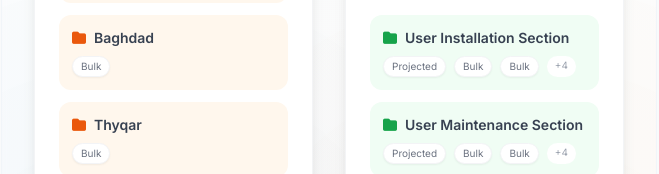
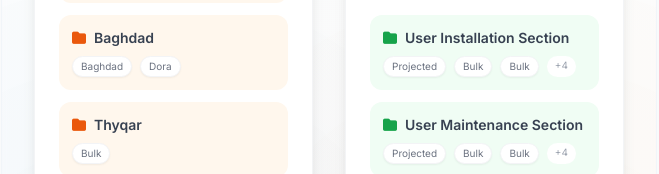
Before and after one commit to bekolo12/sustem-database, a React (Vite) app: page / in a window 1280 px wide. Shown: the part 1381-1555 px from the top of the page, without its empty margins (599-1258 px from the left). Built offline with nearby package versions, Linux system fonts and the light colour scheme.

Commit message:
feat(constants): Update Baghdad region labels
Adds new labels for the Baghdad region to include a link to the Baghdad Fiber application, a specific link for Dora bulk data, and a placeholder for GZL bulk data. Also updates the icon mapping for these new labels.

```diff
--- a/constants.ts
+++ b/constants.ts
@@ -62,7 +62,9 @@ export const COMPANY_DATA: CompanyData = {
                   labels: [
                     { name: "Database", hyperlinked: false, url: null },
                     { name: "Projected Dashboard", hyperlinked: false, url: null },
-                    { name: "Bulk Data", hyperlinked: true, url: "https://docs.google.com/spreadsheets/d/1_xOaw7WKmKNzLAXZFbksucVaUELiVpI54ELV8cDyLDU/edit?usp=sharing" },
+                    { name: "Baghdad Application Fiber", hyperlinked: true, url: "https://baghdad-fiber.vercel.app/" },
+                    { name: "Dora Bulk Data", hyperlinked: true, url: "https://docs.google.com/spreadsheets/d/1daRpzz7JYAxAJtu2Uhm1uihmH8-H8zl1_tNz3gD14jw/edit?usp=sharing" },
+                    { name: "Gzl Bulk Data", hyperlinked: false, url: null },
                     { name: "Real Live Data", hyperlinked: false, url: null }
                   ]
                 },
@@ -343,6 +345,9 @@ export const LABEL_ICONS: Record<string, string> = {
   'Bulk Data': 'fa-layer-group',
   'Bulk Data 2025': 'fa-layer-group',
   'Bulk Data 2026': 'fa-layer-group',
+  'Dora Bulk Data': 'fa-layer-group',
+  'Gzl Bulk Data': 'fa-layer-group',
+  'Baghdad Application Fiber': 'fa-rocket',
   'Micro Database': 'fa-cube',
   'Micro Database (Temp)': 'fa-cube',
   'Vercel Database': 'fa-cloud',
```
